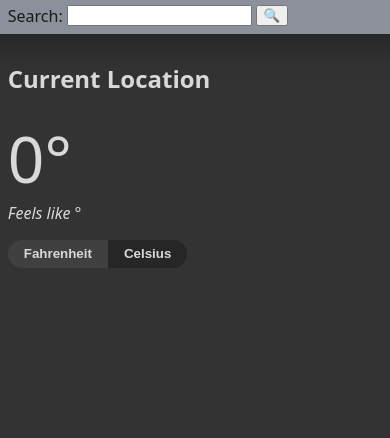
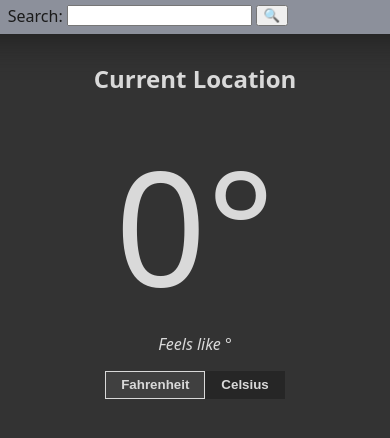
Before and after one commit to nguyenjessev/weather-app, a website built with webpack: page dist/index.html in a window 390 px wide. Shown: the part 44-482 px from the top of the page. Built offline with nearby package versions, Linux system fonts and the light colour scheme; no server answers.

Commit message:
Restyle for mobile

```diff
--- a/dist/index.html
+++ b/dist/index.html
@@ -25,7 +25,6 @@
 
     <main>
       <section class="current-weather">
-        <div class="current-weather-left">
         <h2 class="current-location">Current Location</h2>
         <div class="current-temperature">0</div>
         <div class="feels-like">
@@ -36,9 +35,6 @@
           <button class="temperature-button selected">Fahrenheit</button>
           <button class="temperature-button">Celsius</button>
         </div>
-        </div>
-
-        <div class="current-weather-right"></div>
       </section>
     </main>
   </body>
--- a/dist/style.css
+++ b/dist/style.css
@@ -63,11 +63,13 @@ main {
 }
 
 .current-weather {
+  align-items: center;
   display: flex;
+  flex-direction: column;
 }
 
 .current-temperature {
-  font-size: 4rem;
+  font-size: 10rem;
 }
 
 .current-temperature::after,
@@ -80,11 +82,9 @@ main {
 }
 
 .temperature-controls {
-  border-radius: 100px;
   display: inline-flex;
   justify-content: flex-start;
   margin-top: 1rem;
-  overflow: hidden;
 }
 
 .temperature-button {
@@ -102,4 +102,5 @@ main {
 
 .temperature-button.selected {
   background: var(--color-button-hover);
+  box-shadow: inset 0 0 0 1px var(--color-font-light);
 }
```
Also changed, not shown: dist/main.js (+2 -2 lines). Lines whose indentation alone changed are shown as unchanged.
